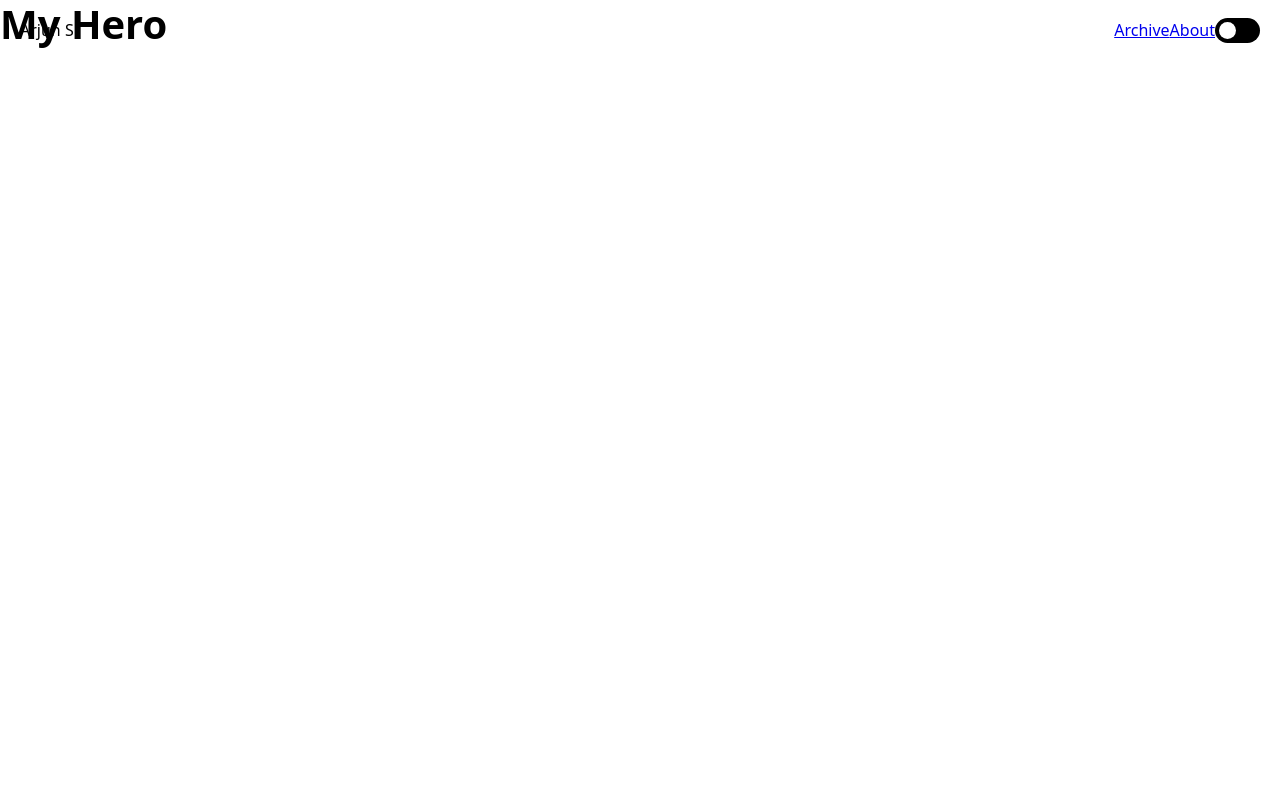
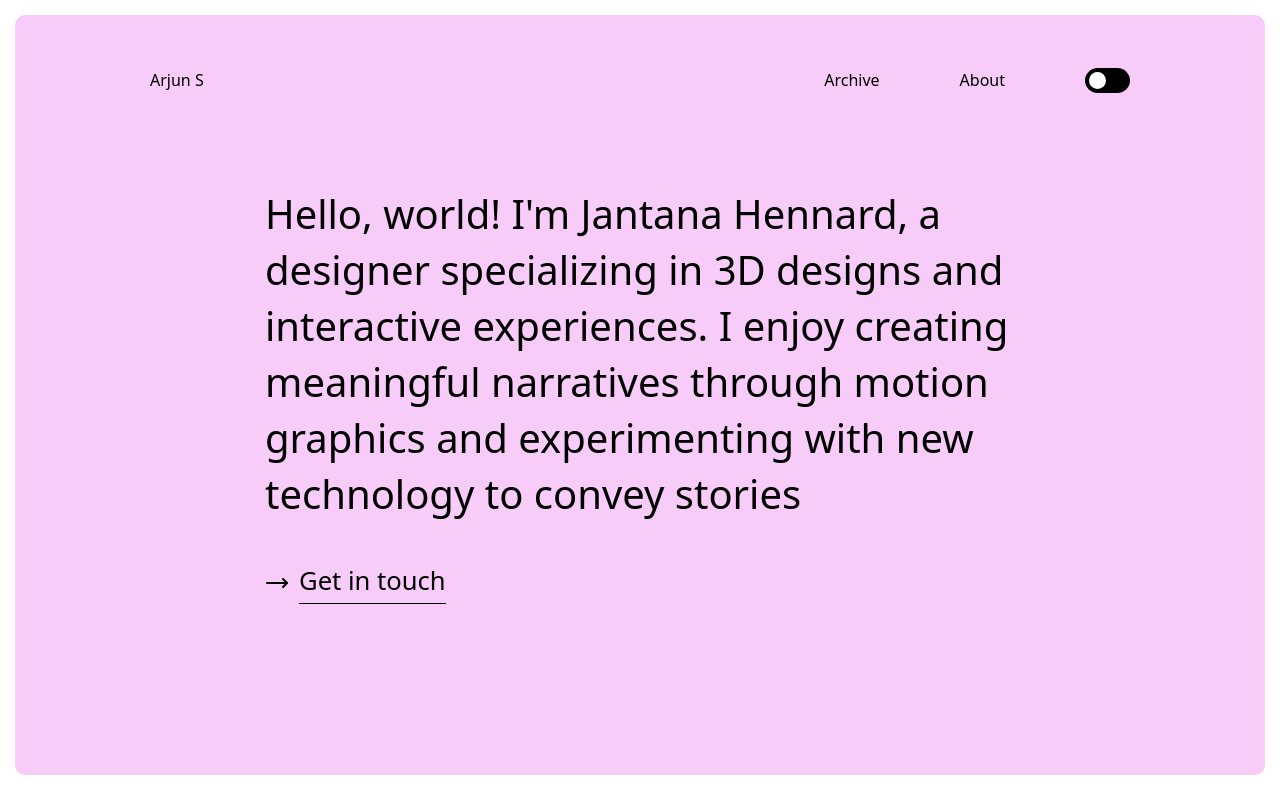
Before and after one commit to arjunindia/jant-fr-rep, a React (Vite) app: page / in a window 1280 px wide. Built offline with nearby package versions, Linux system fonts and the light colour scheme; a web font is replaced by a local one.

Commit message:
Added hero section (no fluid animation

```diff
--- a/package.json
+++ b/package.json
@@ -10,6 +10,7 @@
     "preview": "vite preview"
   },
   "dependencies": {
+    "lucide-react": "^0.233.0",
     "react": "^18.2.0",
     "react-dom": "^18.2.0"
   },
--- a/src/components/Hero.tsx
+++ b/src/components/Hero.tsx
@@ -1,7 +1,14 @@
+import { MoveRight } from "lucide-react"
 export default function Hero() {
     return (
         <div className="hero">
-            <h1>My Hero</h1>
+            <div className="hero__container">
+            <h1 className="hero__text">Hello, world! I'm Jantana Hennard, a designer specializing in 3D designs and interactive experiences. I enjoy creating meaningful narratives through motion graphics and experimenting with new technology to convey stories    </h1>
+            <div className="hero__link">
+                <MoveRight size={24} />
+                <a href="#" className="hero__link__button">Get in touch</a>
+            </div>
+            </div>
         </div>
     )
 }
--- a/src/components/Navbar.tsx
+++ b/src/components/Navbar.tsx
@@ -4,7 +4,7 @@ export default function Navbar() {
     return (
         <nav className="navbar">
             <span>Arjun S</span>
-            <div>
+            <div className="navbar__links">
                 <a href="#">Archive</a>
                 <a href="#">About</a>
                 <Switch />
--- a/src/index.css
+++ b/src/index.css
@@ -53,6 +53,7 @@ h1{
   background-color: var(--main-bg-color);
   color: var(--main-text-color);
   transition: all 0.5s ease;
+  padding: 15px;
 }
 
 
@@ -125,6 +126,74 @@ h1{
   display: flex;
   justify-content: space-between;
   align-items: center;
-  padding: 0 20px;
+  padding: 80px 150px;
   z-index: 100;
   }
+  .navbar__links {
+  display: flex;
+  justify-content: space-between;
+  align-items: center;
+  gap: 80px;
+  }
+  .navbar__links a {
+  text-decoration: none;
+  color: var(--main-text-color);
+  }
+
+  .hero{
+    display: flex;
+    flex-direction: column;
+    justify-content: center;
+    align-items: center;
+    height: calc(100vh - 40px);
+    background-color: rgba(238, 130, 238, 0.404);
+    border-radius: 10px;
+    gap: 50px;
+  }
+  .hero__container{
+    display: flex;
+    flex-direction: column;
+    justify-content: center;
+    align-items: start;
+    gap: 40px;
+    width: 60%;
+  }
+  .hero__text{
+    font-size: clamp(1.5rem, 5vw, 2.5rem);
+    font-weight: 500;
+    margin: 0 auto ;
+    line-height: 1.4;
+  }
+  .hero__link{
+    display: flex;
+    justify-content: flex-start;
+    align-items: center;
+    gap: 10px;
+  }
+  .hero__link a{
+    transition: all 0.2s ease-out;
+    color: var(--main-text-color);
+    font-size: 1.6rem;
+    text-decoration: none;
+    border-bottom: 1px solid var(--main-text-color);
+    padding-bottom: 2px;
+  }
+  .hero__link a:hover{
+    opacity: 0.7;
+    transform: translateX(10px);
+  }
+
+  @media screen and (max-width: 768px) {
+    .navbar{
+      padding: 60px 50px;
+    }
+    .navbar__links{
+      gap: 20px;
+    }
+    .hero__container{
+      width: 80%;
+    }
+    .hero__text{
+      font-size: clamp(1.5rem, 5vw, 2rem);
+    }
+  }
```
Also changed, not shown: 1 other file (tests, documents, lock files or other folders).
